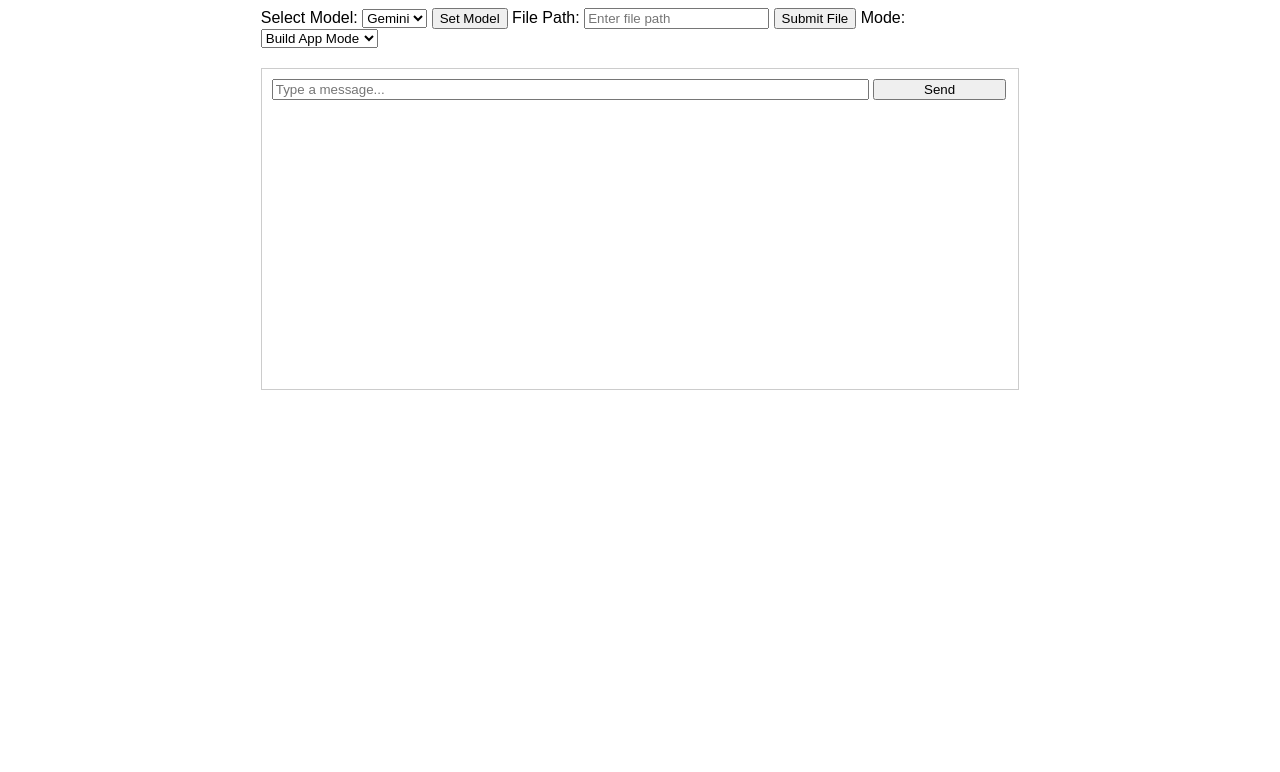
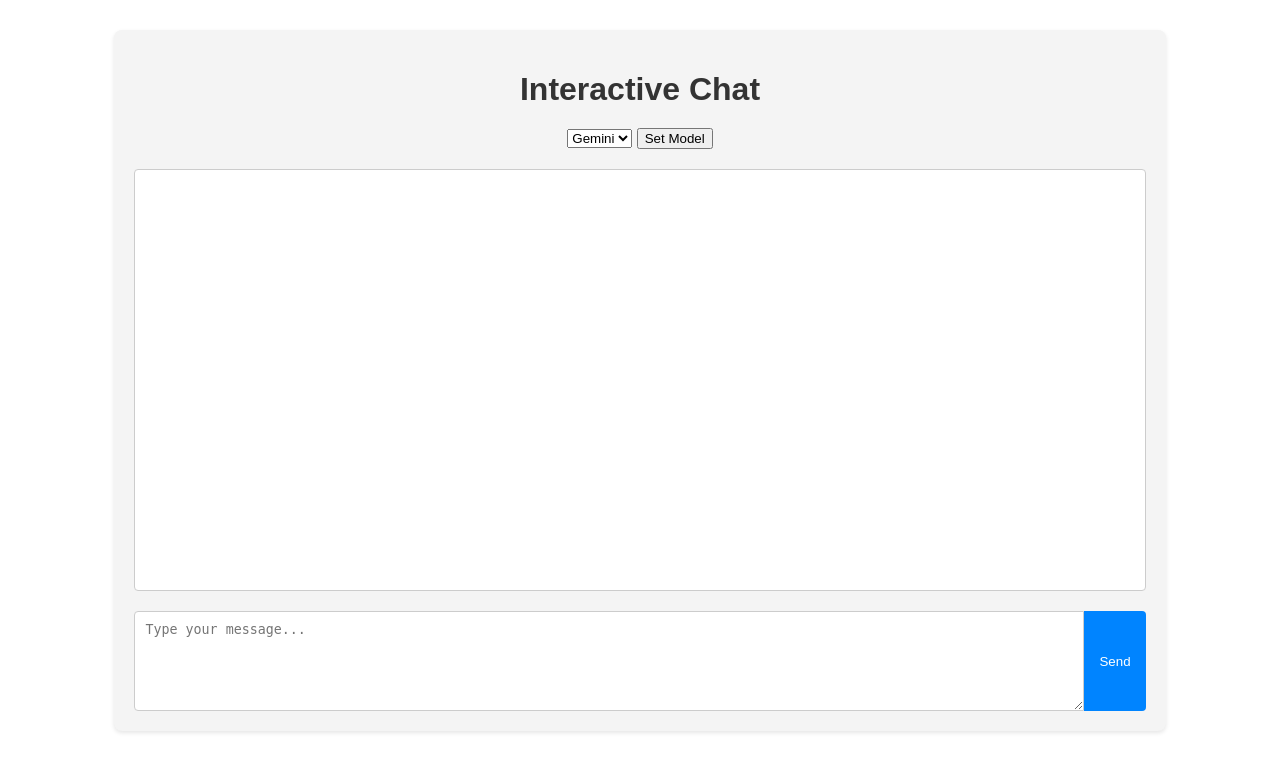
Before and after one commit to spacesnotabs/llm-playground, a Flask app: template templates/index.html in a window 1280 px wide. Shown: the top 772 px of the page. Run offline with Flask 3, Linux system fonts and the light colour scheme; the template is opened without the code that fills it, so the values that code supplies are empty; some libraries are stand-ins or nearby versions.

Commit message:
Updated web app
Much cleaner looking web app

````diff
--- a/app.py
+++ b/app.py
@@ -18,6 +18,7 @@ model_controller = ModelController()
 active_model: BaseModel | None = None
 active_agent: BaseAgent | None = None
 
+
 @app.route("/")
 def index():
     global active_model
@@ -32,6 +33,7 @@ def index():
 def set_model():
     global active_model
     selected_model = request.json.get("model")
+    print('setting model to ', selected_model)
     active_model = get_model(model_name=selected_model, system_prompt=None)
 
     return jsonify({"message": "Model set and chat cleared."})
@@ -82,11 +84,14 @@ def get_model(model_name: str, system_prompt: str | None):
         active_agent._llm = active_model
     return model
 
+
 def update_chat(text: str):
     print(text)
-    print('*')
-    socketio.emit('receive_message', {'response': text})
-    # socketio.emit('message', text)
+    if text == '[END]':
+        socketio.emit('receive_message', {'response': text, 'end': True})
+    else:
+        socketio.emit('receive_message', {'response': text, 'end': False})
+
 
 def get_agent(agent_name: str, model: BaseModel) -> BaseAgent:
     global active_agent
--- a/models/gemini_model.py
+++ b/models/gemini_model.py
@@ -48,6 +48,9 @@ class GeminiModel(BaseModel):
                     if self._response_callback:
                         self._response_callback(chunk.text)
 
+                if self._response_callback:
+                    self._response_callback('[END]')
+
         except Exception as e:
             print("Gemini failed with exception: ", e)
             return ""
--- a/models/mistral_model.py
+++ b/models/mistral_model.py
@@ -51,6 +51,8 @@ class MistralModel(BaseModel):
                 response_text += text
                 if self._response_callback:
                     self._response_callback(text)
+            if self._response_callback:
+                self._response_callback('[END]')
         else:
             response_text = response['choices'][0]['message']['content']
 
--- a/static/script.js
+++ b/static/script.js
@@ -1,95 +1,79 @@
-function clearChat() {
-    // Make an API call to send the message
-    fetch(`/agents/chat/clear`, {
+const socket = io();
+const chatBox = document.getElementById('chat-box');
+
+document.getElementById('send-btn').addEventListener('click', function() {
+    const input = document.getElementById('user-input');
+    const message = input.value;
+    chatBox.innerHTML += `<div class="user-message"><span>User:</span> ${message}</div>`;
+    input.value = '';
+    socket.emit('send_message', { message });
+});
+
+document.getElementById('set-model-btn').addEventListener('click', function() {
+    const model = document.getElementById('model-select').value;
+    fetch('/set_model', {
         method: 'POST',
-        headers: {
-            'Content-Type': 'application/json'
-        },
-    })
-    .then(response => {
-      if (!response.ok) {
-        throw new Error('HTTP error! Status: ${response.status}');
-      }
-      return response.json();
-    })
-   .then(data => {
-      const chatOutput = document.getElementById('chat-output');
-      chatOutput.innerHtml = "";
-      console.log('Chat cleared successfully:', data);
-    })
-    .catch(error => {
-      // Handle errors during the fetch or from the API
-      console.error('Error clearing chat:', error);
+        headers: { 'Content-Type': 'application/json' },
+        body: JSON.stringify({ model })
+    });
+});
+
+let currentAgentResponse = null;
+
+socket.on('receive_message', function (data) {
+    if (data.end === true) {
+        if (currentAgentResponse) {
+            currentAgentResponse.classList.add("complete");
+            console.log(currentAgentResponse.innerHTML);
+            currentText = currentAgentResponse.innerHTML;
+
+            // replace code blocks with correct tags
+            currentText = currentText.replace(/```(\w+)?\n([\s\S]*?)```/g, (match, lang, code) => {
+              return `<pre><code class="language-${lang || ''}">${escapeHtml(code.trim())}</code></pre>`;
+            });
+            currentAgentResponse.innerHTML = currentText;
+
+            marked.use({gfm: true, breaks: false});
+            currentAgentResponse.innerHTML = marked.parse(currentText);
+
+            // Apply syntax highlighting
+            document.querySelectorAll('pre code').forEach((block) => {
+                hljs.highlightElement(block);
+            });
+
+            currentAgentResponse = null;
+        }
+    } else {
+        if (!currentAgentResponse) {
+            currentAgentResponse = document.createElement('div');
+            currentAgentResponse.classList.add("agent-message");
+            currentAgentResponse.innerHTML = `<span>Agent:</span> `;
+            chatBox.appendChild(currentAgentResponse);
+        }
+
+        let formattedResponse = data.response;
+        currentAgentResponse.insertAdjacentHTML('beforeend', formattedResponse)
+
+        // Keep scrolling the chat box down
+        chatBox.scrollTop = chatBox.scrollHeight;
+    }
+    chatBox.scrollTop = chatBox.scrollHeight;
+});
+
+// Function to escape HTML characters inside code blocks (for markdown-style)
+function escapeHtml(unsafe) {
+    return unsafe.replace(/[&<"']/g, function (m) {
+        switch (m) {
+            case '&':
+                return '&amp;';
+            case '<':
+                return '&lt;';
+            case '>':
+                return '&gt;';
+            case '"':
+                return '&quot;';
+            case "'":
+                return '&#039;';
+        }
     });
 }
-
-function sendMessage() {
-    const message = document.getElementById('user-input').value;
-    const model = document.getElementById('model-select').value;
-
-    if (message.trim() === '') {
-        return;
-    }
-
-    appendMessage('User', message);
-    document.getElementById('user-input').value = '';
-
-    // Make an API call to send the message
-    fetch(`/agents/chat/chat_agent`, {
-        method: 'POST',
-        headers: {
-            'Content-Type': 'application/json'
-        },
-        body: JSON.stringify({
-            'prompt': message
-        })
-    })
-    .then(response => response.json())
-    .then(data => {
-        if (data.response) {
-            appendMessage(model, data.response);
-        } else if (data.error) {
-            appendMessage('Error', data.error);
-        }
-    })
-    .catch(error => {
-        console.error('Error:', error);
-        appendMessage('Error', 'An error occurred while processing the request.');
-    });
-}
-
-function appendMessage(sender, message) {
-    const chatOutput = document.getElementById('chat-output');
-    const messageDiv = document.createElement('div');
-    messageDiv.classList.add('message', sender === 'User' ? 'user-message' : 'agent-message');
-    messageDiv.innerHTML = `<strong>${sender}:</strong><br>${formatMessage(message)}`;
-    chatOutput.appendChild(messageDiv);
-    chatOutput.scrollTop = chatOutput.scrollHeight;
-}
-
-function formatMessage(message) {
-    if (typeof message === 'string') {
-        return message.replace(/```(\w+)?\n?([\s\S]*?)```/g, (match, lang, code) => {
-            const language = Prism.languages[lang] ? lang : 'python';
-            return `<pre><code class="language-${language}">${Prism.highlight(code.trim(), Prism.languages[language], language)}</code></pre>`;
-        });
-    } else {
-        return JSON.stringify(message, null, 2);
-    }
-}
-
-function createTaskFlow() {
-    // Implement logic to create a task flow.
-    // You can use a form or any other method to collect task flow data
-    // For now, we'll just add a placeholder message to the task flow container.
-    const taskFlowContainer = document.getElementById('task-flow-container');
-    taskFlowContainer.innerHTML += '<p>Task Flow Placeholder - Implement logic to create tasks.</p>';
-}
-
-function runTaskFlow() {
-    // Implement logic to run the task flow.
-    // You will need to send an API request to the '/agents/{agent_name}/tasks' endpoint
-    // with the task flow data.
-    const taskFlowContainer = document.getElementById('task-flow-container');
-    taskFlowContainer.innerHTML += '<p>Running Task Flow Placeholder - Implement API call to run tasks.</p>';
-}
--- a/static/style.css
+++ b/static/style.css
@@ -1,28 +1,84 @@
-/* styles.css */
+/* style.css */
 body {
     font-family: Arial, sans-serif;
 }
 
 .container {
-    width: 60%;
-    margin: 0 auto;
+    width: 80%;
+    margin: 30px auto;
+    background-color: #f4f4f4;
+    border-radius: 8px;
+    padding: 20px;
+    box-shadow: 0 2px 4px rgba(0, 0, 0, 0.1);
+}
+
+h1 {
+    text-align: center;
+    margin-bottom: 20px;
+    color: #333;
 }
 
 .controls {
+    text-align: center;
     margin-bottom: 20px;
 }
 
 .chat-container {
     border: 1px solid #ccc;
-    height: 300px;
-    overflow-y: scroll;
+    height: 400px;
+    overflow-y: auto;
     padding: 10px;
+    background-color: #fff;
+    border-radius: 4px;
+}
+
+.input-area {
+    display: flex;
+    margin-top: 20px;
+    height: 100px;
+    vertical-align:top;
 }
 
 #user-input {
-    width: 80%;
+    flex: 1;
+    padding: 10px;
+    border: 1px solid #ccc;
+    border-radius: 4px 0 0 4px;
 }
 
 #send-btn {
-    width: 18%;
+    padding: 10px 15px;
+    background-color: #0084ff;
+    color: #fff;
+    border: none;
+    border-radius: 0 4px 4px 0;
+    cursor: pointer;
 }
+
+.user-message,
+.agent-message {
+    margin-bottom: 10px;
+    padding: 8px 12px;
+    border-radius: 4px;
+    clear: both;
+}
+
+.user-message {
+    background-color: #eee;
+    float: right;
+}
+
+.agent-message {
+    background-color: #ddf;
+    float: left;
+}
+
+.user-message span,
+.agent-message span {
+    font-weight: bold;
+    margin-right: 5px;
+}
+
+.complete {
+    background-color: #d4edda;
+}
--- a/templates/index.html
+++ b/templates/index.html
@@ -1,76 +1,34 @@
 <!DOCTYPE html>
-<html lang="en">
+<html>
 <head>
-    <meta charset="UTF-8">
-    <meta name="viewport" content="width=device-width, initial-scale=1.0">
-    <title>LLM Web Interface</title>
+    <title>Interactive Chat</title>
     <link rel="stylesheet" href="/static/style.css">
-    <script src="https://cdn.socket.io/4.0.0/socket.io.min.js"></script>
+    <link rel="stylesheet" href="https://cdnjs.cloudflare.com/ajax/libs/highlight.js/11.7.0/styles/default.min.css">
 </head>
 <body>
     <div class="container">
+        <h1>Interactive Chat</h1>
+
         <div class="controls">
-            <label for="model-select">Select Model:</label>
             <select id="model-select">
                 <option value="gemini">Gemini</option>
                 <option value="mistral">Mistral</option>
             </select>
             <button id="set-model-btn">Set Model</button>
-
-            <label for="file-path">File Path:</label>
-            <input type="text" id="file-path" placeholder="Enter file path">
-            <button id="submit-file-btn">Submit File</button>
-
-            <label for="mode-toggle">Mode:</label>
-            <select id="mode-toggle">
-                <option value="build_app_mode">Build App Mode</option>
-                <option value="chat_mode">Chat Mode</option>
-                <option value="code_mode">Code Mode</option>
-            </select>
         </div>
 
-        <div class="chat-container">
-            <div id="chat-box"></div>
-            <input type="text" id="user-input" placeholder="Type a message...">
+        <div class="chat-container" id="chat-box">
+            </div>
+
+        <div class="input-area">
+            <textarea id="user-input" rows="4" placeholder="Type your message..." ></textarea>
             <button id="send-btn">Send</button>
         </div>
     </div>
 
-    <script>
-        const socket = io();
-
-        document.getElementById('send-btn').addEventListener('click', function() {
-            const message = document.getElementById('user-input').value;
-            const filepath = document.getElementById('file-path');
-            socket.emit('send_message', { message, filepath });
-        });
-
-        socket.on('receive_message', function(data) {
-            const chatBox = document.getElementById('chat-box');
-            chatBox.innerHTML += `${data.response}`;
-        });
-
-        document.getElementById('set-model-btn').addEventListener('click', function() {
-            const model = document.getElementById('model-select').value;
-            fetch('/set_model', {
-                method: 'POST',
-                headers: {
-                    'Content-Type': 'application/json'
-                },
-                body: JSON.stringify({ model })
-            });
-        });
-
-        document.getElementById('submit-file-btn').addEventListener('click', function() {
-            const filePath = document.getElementById('file-path').value;
-            fetch('/file_input', {
-                method: 'POST',
-                headers: {
-                    'Content-Type': 'application/json'
-                },
-                body: JSON.stringify({ file_path: filePath })
-            });
-        });
-    </script>
+    <script src="https://cdnjs.cloudflare.com/ajax/libs/socket.io/4.6.2/socket.io.js"></script>
+    <script src="https://cdnjs.cloudflare.com/ajax/libs/marked/4.3.0/marked.min.js"></script>
+    <script src="https://cdnjs.cloudflare.com/ajax/libs/highlight.js/11.7.0/highlight.min.js"></script>
+    <script src="/static/script.js"></script>
 </body>
 </html>
````
